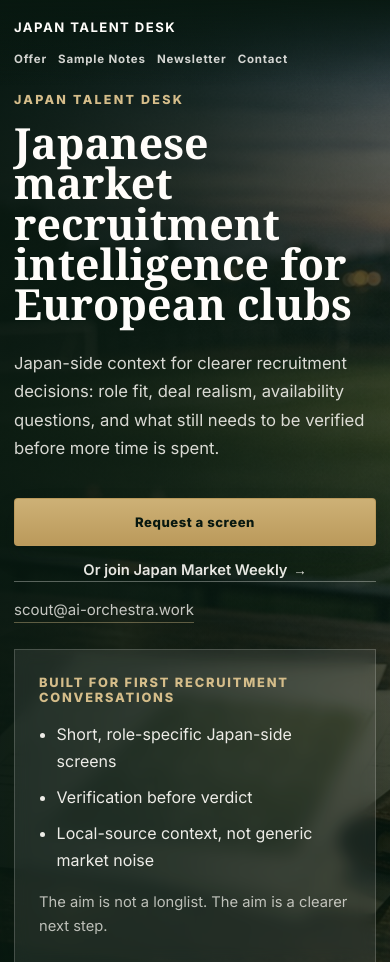
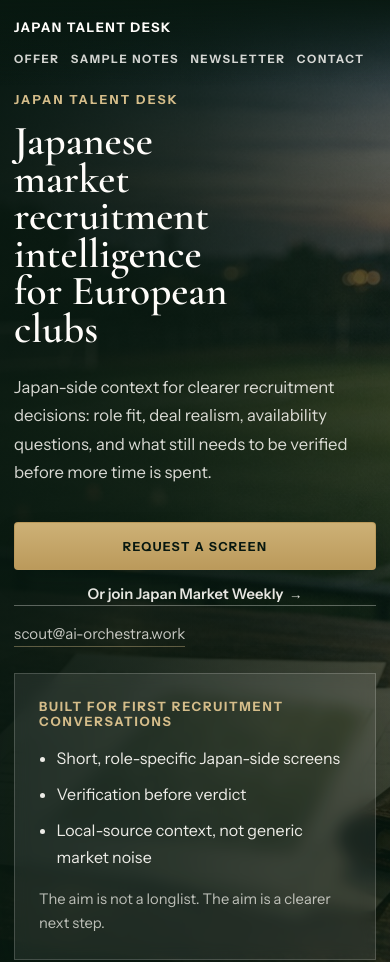
Before and after one commit to asfsei3/Japan-Talent-Desk, a website: page index.html in a window 390 px wide. Shown: the top 962 px of the page. Drawn offline with nearby package versions, Linux system fonts and the light colour scheme; a web font is replaced by a local one.

Commit message:
Restore original LP typography feel

```diff
--- a/index.html
+++ b/index.html
@@ -14,7 +14,7 @@
     <link rel="preconnect" href="https://fonts.googleapis.com" />
     <link rel="preconnect" href="https://fonts.gstatic.com" crossorigin />
     <link
-      href="https://fonts.googleapis.com/css2?family=Inter:wght@400;500;600;700;800&family=Quattrocento:wght@700&display=swap"
+      href="https://fonts.googleapis.com/css2?family=Instrument+Sans:wght@400;500;600;700&family=Cormorant+Garamond:wght@500;600;700&display=swap"
       rel="stylesheet"
     />
     <link rel="stylesheet" href="/styles.css" />
--- a/styles.css
+++ b/styles.css
@@ -18,7 +18,7 @@
   --shadow-deep: 0 28px 58px rgba(8, 24, 16, 0.12);
   color-scheme: light;
   font-family:
-    "Inter", "Avenir Next", "Helvetica Neue", "Segoe UI", system-ui, -apple-system, BlinkMacSystemFont,
+    "Instrument Sans", "Avenir Next", "Helvetica Neue", "Segoe UI", system-ui, -apple-system, BlinkMacSystemFont,
     sans-serif;
 }
 
@@ -63,7 +63,7 @@ p {
 h1,
 h2,
 h3 {
-  font-family: "Quattrocento", Georgia, "Times New Roman", serif;
+  font-family: "Cormorant Garamond", Georgia, "Times New Roman", serif;
   font-weight: 600;
   letter-spacing: 0;
 }
@@ -124,10 +124,10 @@ h3 {
   display: flex;
   align-items: center;
   gap: clamp(0.9rem, 2vw, 1.65rem);
-  font-size: 0.76rem;
+  font-size: 0.72rem;
   font-weight: 700;
-  letter-spacing: 0.07em;
-  text-transform: none;
+  letter-spacing: 0.14em;
+  text-transform: uppercase;
 }
 
 .site-nav a {
@@ -191,13 +191,13 @@ h3 {
 }
 
 .hero-copy-block {
-  max-width: 780px;
+  max-width: 720px;
 }
 
 .hero h1 {
-  max-width: 16.5ch;
-  font-size: clamp(2.75rem, 5.5vw, 4.7rem);
-  line-height: 0.94;
+  max-width: 12.25ch;
+  font-size: clamp(3rem, 6.2vw, 5.5rem);
+  line-height: 0.91;
   text-wrap: balance;
 }
 
@@ -272,10 +272,10 @@ h3 {
   justify-content: center;
   padding: 0.92rem 1.18rem;
   border-radius: 4px;
-  font-size: 0.82rem;
+  font-size: 0.78rem;
   font-weight: 760;
-  letter-spacing: 0.04em;
-  text-transform: none;
+  letter-spacing: 0.11em;
+  text-transform: uppercase;
   transition: transform 160ms ease, background-color 160ms ease, border-color 160ms ease, color 160ms ease;
 }
 
@@ -955,8 +955,37 @@ h3 {
   }
 
   .hero h1 {
-    font-size: clamp(2.15rem, 11vw, 3.35rem);
-    max-width: 14.5ch;
+    font-size: clamp(2.18rem, 10.6vw, 3.12rem);
+    max-width: 11.4ch;
+  }
+
+  .section-heading h2 {
+    max-width: 12.5ch;
+    font-size: clamp(1.86rem, 8.8vw, 2.34rem);
+    line-height: 0.99;
+  }
+
+  .section-heading p,
+  .lead-paragraph {
+    font-size: 0.98rem;
+    line-height: 1.72;
+  }
+
+  .thesis-item h2 {
+    font-size: 1.55rem;
+    line-height: 1.03;
+  }
+
+  .sample-card h3 {
+    font-size: 1.44rem;
+    line-height: 1.1;
+  }
+
+  .archive-teaser-copy h2,
+  .archive-intro h2 {
+    max-width: 13ch;
+    font-size: clamp(1.72rem, 8vw, 2.16rem);
+    line-height: 1.03;
   }
 
   .button,
```
Also changed, not shown: selected-archive/index.html (+1 -1 lines).
